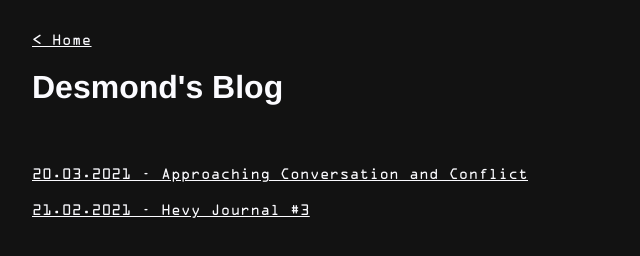
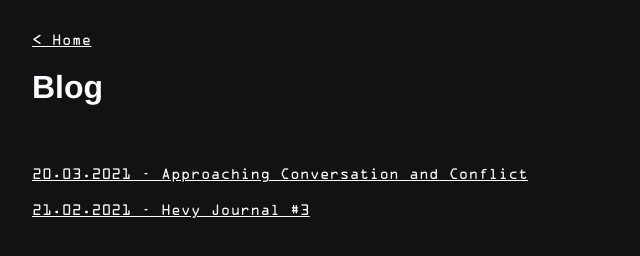
Before and after one commit to desmondmc/desmondmc.github.io, a plain HTML site: page blog.html in a window 1280 px wide. Shown: the whole page, without its empty margins (0-640 px from the left). Drawn offline with Linux system fonts and the light colour scheme.

Commit message:
Fix some titles

```diff
--- a/blog.html
+++ b/blog.html
@@ -1,5 +1,5 @@
 <!DOCTYPE html>
-<title>Desmond McNamee</title>
+<title>Blog</title>
 <head>
   <meta name="viewport" content="width=device-width, initial-scale=1" />
   <link rel="icon" href="favicon.png" />
@@ -9,7 +9,7 @@
 <body>
   <main>
     <a href="index.html" class="link">&lt; Home</a>
-    <h1>Desmond's Blog</h1>
+    <h1>Blog</h1>
     <div class="post-container">
       <a href="20.03.2021-conversation-and-conflict.html" class="link"
         >20.03.2021 - Approaching Conversation and Conflict</a
```
Also changed, not shown: 21.02.2021-hevy-journal-3.html (+1 -1 lines).
